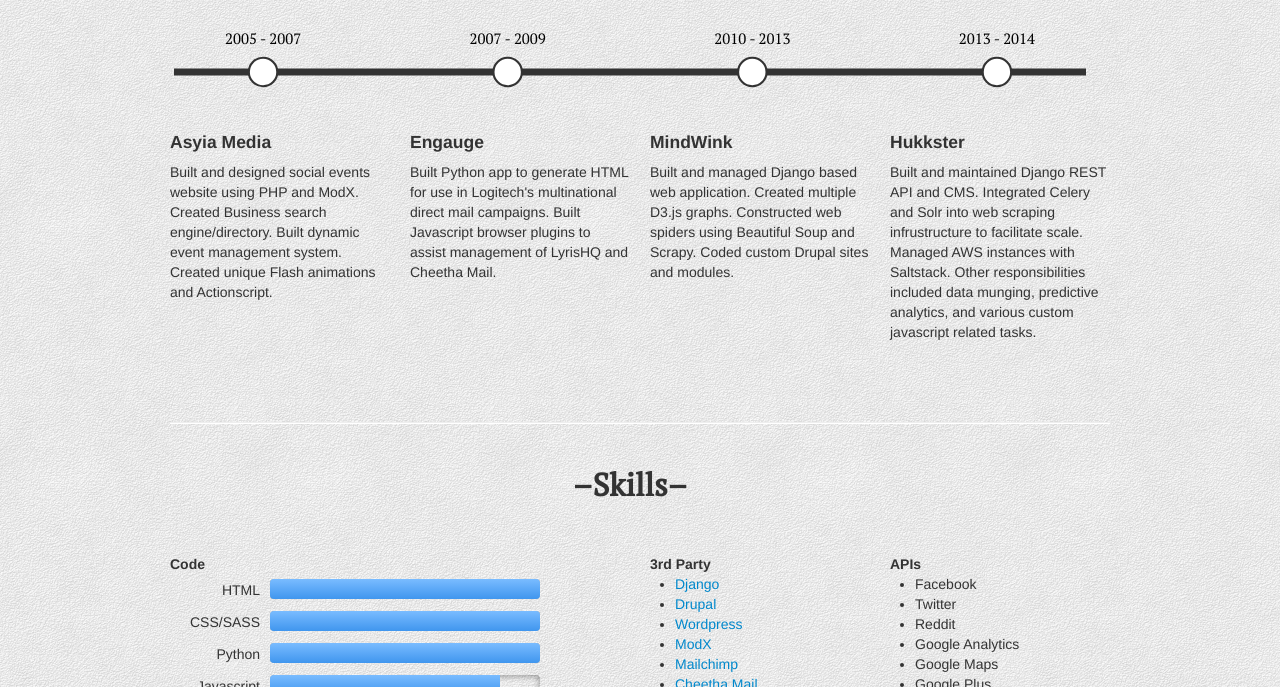
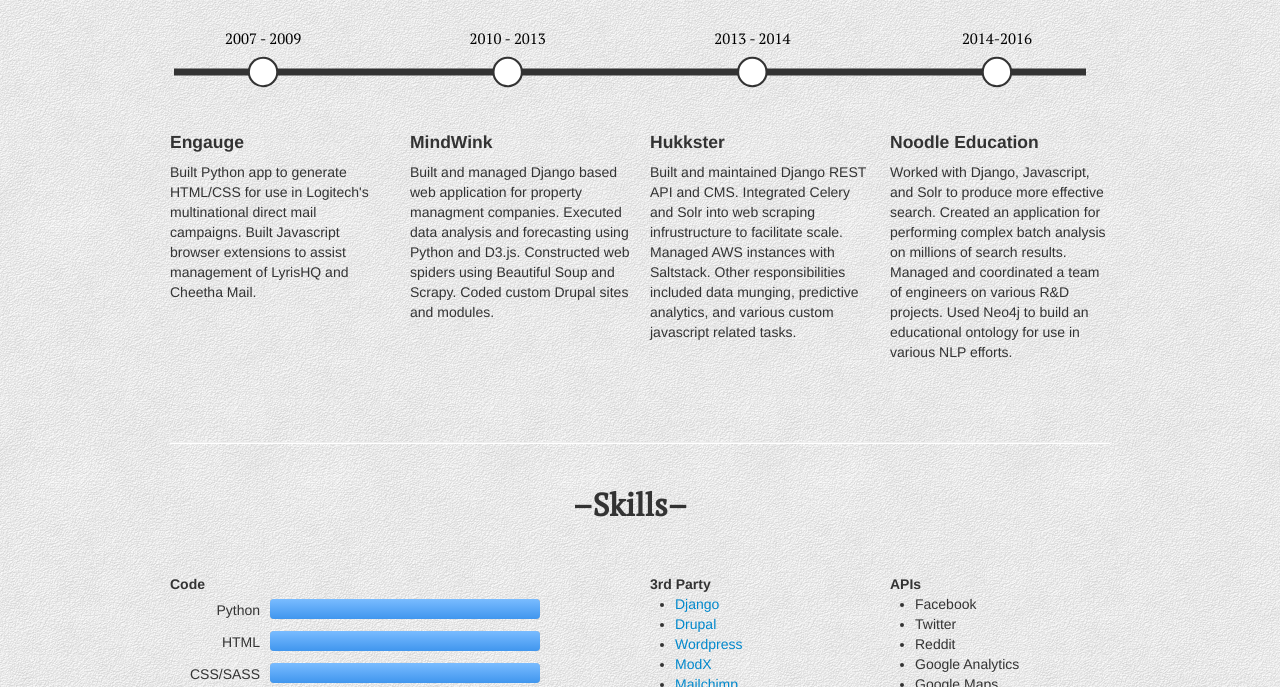
Before and after one commit to JohnStuartRutledge/mootPoint.github.io, a plain HTML site: page index.html in a window 1280 px wide. Shown: the part 620-1307 px from the top of the page. Drawn offline with Linux system fonts and the light colour scheme.

Commit message:
updated resume with Noodle information

```diff
--- a/index.html
+++ b/index.html
@@ -38,30 +38,31 @@
         <div class="row main-section">
             <h2 id="experience" class="section-title">Experience</h2>
             <div id="work_timeline"></div>
-
-            <div class="span3">
-                <h4>Asyia Media</h4>
-                <p>Built and designed social events website using PHP and ModX.
-                    Created Business search engine/directory. Built dynamic event management system.
-                    Created unique Flash animations and Actionscript.</p>
-            </div>
             <div class="span3">
                 <h4>Engauge</h4>
-                <p>Built Python app to generate HTML for use in Logitech's multinational
-                    direct mail campaigns. Built Javascript browser plugins to assist management of LyrisHQ
+                <p>Built Python app to generate HTML/CSS for use in Logitech's multinational
+                    direct mail campaigns. Built Javascript browser extensions to assist management of LyrisHQ
                     and Cheetha Mail.</p>
             </div>
             <div class="span3">
                 <h4>MindWink</h4>
-                <p>Built and managed Django based web application. Created multiple D3.js graphs.
-                    Constructed web spiders using Beautiful Soup and Scrapy.
-                    Coded custom Drupal sites and modules.</p>
+                <p>Built and managed Django based web application for property managment companies.
+                 Executed data analysis and forecasting using Python and D3.js.
+                 Constructed web spiders using Beautiful Soup and Scrapy.
+                 Coded custom Drupal sites and modules.</p>
             </div>
             <div class="span3">
                 <h4>Hukkster</h4>
                 <p>Built and maintained Django REST API and CMS. Integrated Celery and Solr into web scraping
                 infrustructure to facilitate scale. Managed AWS instances with Saltstack. Other responsibilities
                 included data munging, predictive analytics, and various custom javascript related tasks.</p>
+            </div>
+            <div class="span3">
+                <h4>Noodle Education</h4>
+                <p>Worked with Django, Javascript, and Solr to produce more effective search.
+                 Created an application for performing complex batch analysis on millions of search results.
+                 Managed and coordinated a team of engineers on various R&amp;D projects.
+                 Used Neo4j to build an educational ontology for use in various NLP efforts.</p>
             </div>
         </div>
 
@@ -150,15 +151,15 @@
             <div class="span3">
                 <strong>Javascript</strong>
                 <ul>
-                    <li>Backbone</li>
                     <li>D3</li>
-                    <li>Dat-gui</li>
                     <li>Jquery</li>
                     <li>Jquery UI</li>
                     <li>Node</li>
+                    <li>Underscore</li>
+                    <li>Backbone</li>
+                    <li>Dat-gui</li>
                     <li>Requirejs</li>
                     <li>Threejs</li>
-                    <li>Underscore</li>
                 </ul>
             </div>
 
--- a/js/resume.js
+++ b/js/resume.js
@@ -42,7 +42,7 @@
 // set width, height, and the data you will be displaying
 var w = window.innerWidth,
     h = 100,
-    mydata = ['2005 - 2007', '2007 - 2009', '2010 - 2013', '2013 - 2014'];
+    mydata = ['2007 - 2009', '2010 - 2013', '2013 - 2014', '2014-2016'];
 
 // function for mapping the circles evenly across the line
 var scale = d3.scale.linear()
@@ -157,9 +157,9 @@
 //=============================================================================
 
 var skills = [
+    ['Python', 100],
     ['HTML', 100],
     ['CSS/SASS', 100],
-    ['Python', 100],
     ['Javascript', 85],
     ['PHP', 70],
     ['Coffeescript', 50],
@@ -189,5 +189,4 @@
     .style("width", function(d) { return d[1] + "%";});
 
 
-
 }).call(this);
```
